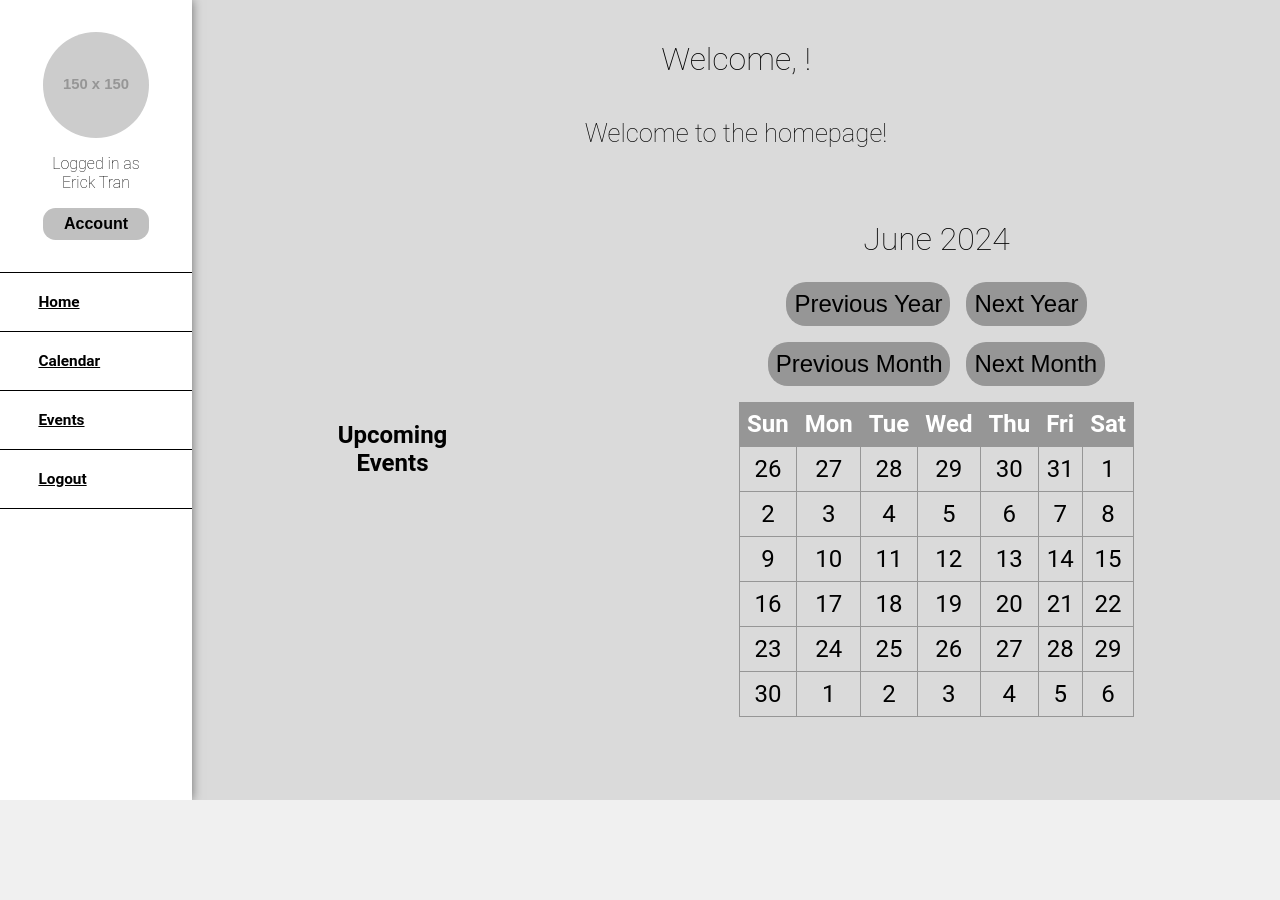
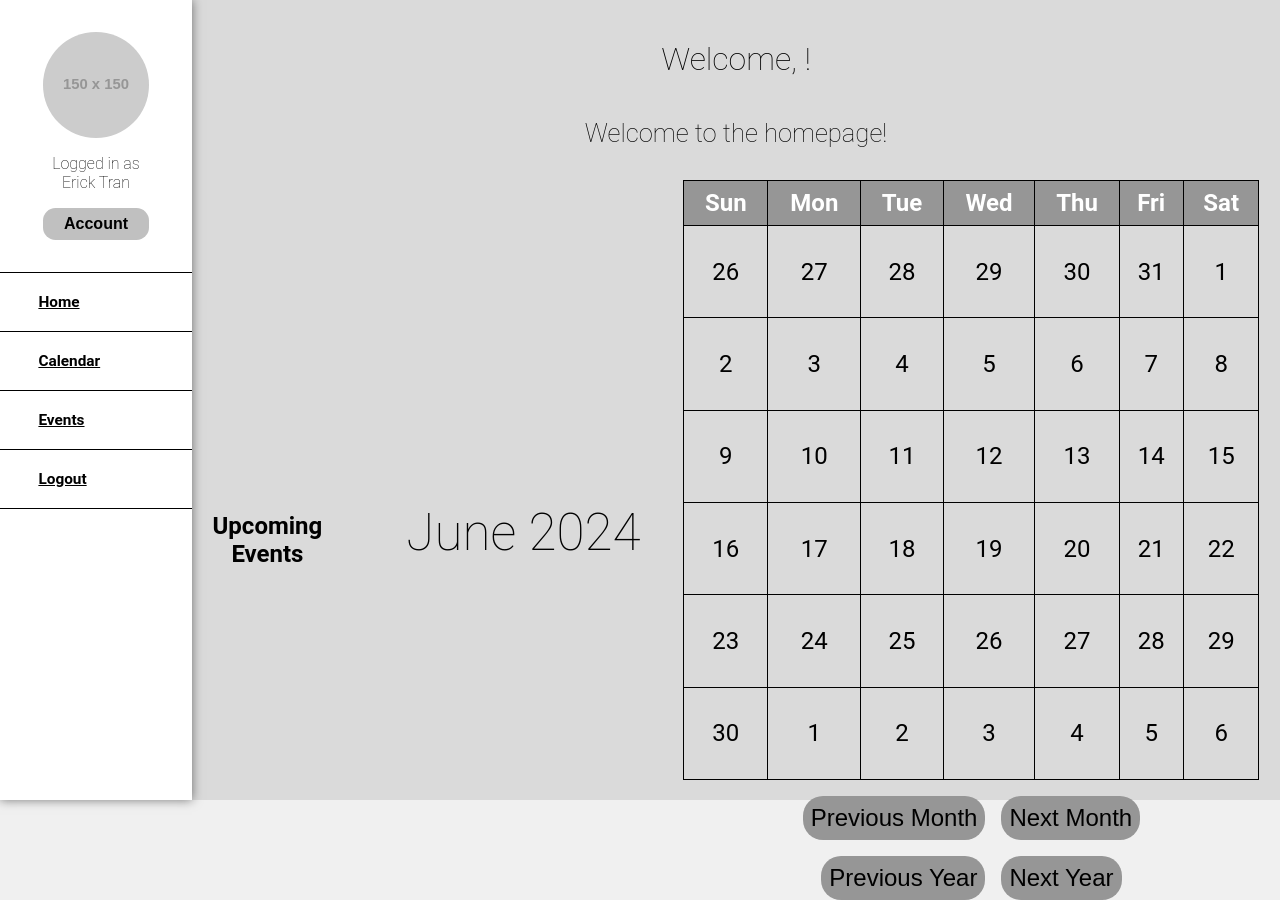
Before and after one commit to enVId-tech/Calendar-App, a React (Vite) app: page / in a window 1280 px wide. Before the commit the page ends 800 px from the top, so only its background shows below. Built offline with nearby package versions, Linux system fonts and the light colour scheme; no server answers.

Commit message:
40-style. Style the calendar

```diff
--- a/src/assets/components/format-calendar.tsx
+++ b/src/assets/components/format-calendar.tsx
@@ -62,6 +62,7 @@ const FormatCalendar: React.FC = (): React.JSX.Element => {
     return (
         <div id="mini-calendar">
             <h1>{shortenedDate}</h1>
+            <div id="mainCalendar">
                 <div id="yearModifiers">
                     <button className="year" onClick={() => changeYear("Previous Year")}>Previous Year</button>
                     <button className="year" onClick={() => changeYear("Next Year")}>Next Year</button>
@@ -89,6 +90,7 @@ const FormatCalendar: React.FC = (): React.JSX.Element => {
                     </tbody>
                 </table>
             </div>
+        </div>
     )
 }
 
--- a/src/assets/scss/calendar.scss
+++ b/src/assets/scss/calendar.scss
@@ -6,7 +6,8 @@
     width: 85vw;
 
     #container {
-        width: 100%;
+        width: 85vw;
+        height: 100vh;
         display: flex;
         flex-direction: column;
         align-items: center;
@@ -17,4 +18,102 @@
         font-size: 1.5rem;
         text-align: center;
     }
+
+    #mini-calendar {
+        display: flex;
+        flex-direction: row;
+        justify-content: center;
+        align-items: center;
+        margin: 0;
+        padding: 0;
+        list-style: none;
+        font-size: 1.5rem;
+
+        h1 {
+            font-size: 4vw;
+            margin: 0;
+            margin-bottom: 2vh;
+            padding: 0;
+            width: 25vw;
+        }
+
+        #mainCalendar {
+            display: flex;
+            flex-direction: column-reverse;
+            justify-content: center;
+            align-items: center;
+            margin: 0;
+            padding: 0;
+
+            #yearModifiers {
+                display: flex;
+                justify-content: center;
+                align-items: center;
+                margin: 0;
+                padding: 0;
+                list-style: none;
+                font-size: 1.5rem;
+
+                button {
+                    background-color: rgb(150, 150, 150);
+                    border: none;
+                    cursor: pointer;
+                    font-size: 1.5rem;
+                    margin: 0 0.5rem;
+                    padding: 0.5rem;
+                    border-radius: 20px;
+
+                    &:hover {
+                        background-color: rgb(100, 100, 100);
+                    }
+                }
+            }
+
+            #monthModifiers {
+                display: flex;
+                justify-content: center;
+                align-items: center;
+                margin: 0;
+                margin-top: 2vh;
+                margin-bottom: 2vh;
+                padding: 0;
+                list-style: none;
+                font-size: 1.5rem;
+
+                button {
+                    background-color: rgb(150, 150, 150);
+                    border: none;
+                    cursor: pointer;
+                    font-size: 1.5rem;
+                    margin: 0 0.5rem;
+                    padding: 0.5rem;
+                    border-radius: 20px;
+
+                    &:hover {
+                        background-color: rgb(100, 100, 100);
+                    }
+                }
+            }
+
+            table {
+                border-collapse: collapse;
+                width: 45vw;
+                height: 75vh;
+                margin: 0;
+                padding: 0;
+
+                th {
+                    border: 1px solid black;
+                    padding: 0.5rem;
+                    font-size: 1.5rem;
+                }
+
+                td {
+                    border: 1px solid black;
+                    padding: 0.5rem;
+                    font-size: 1.5rem;
+                }
+            }
+        }
+    }
 }
```
Lines whose indentation alone changed are shown as unchanged.
